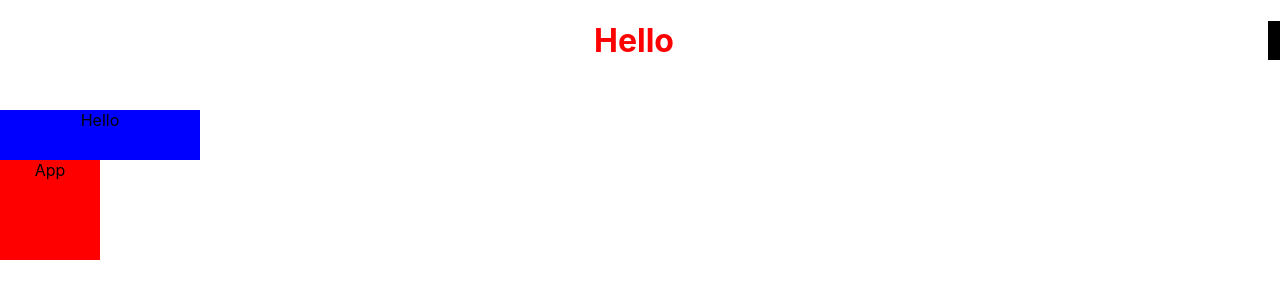
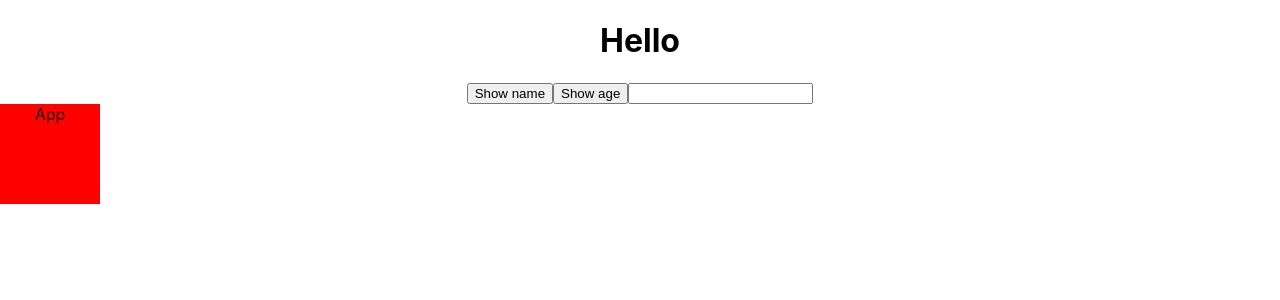
Before and after one commit to leehenson/React_study, a JavaScript app in the folder react_cource/voca/: page / in a window 1280 px wide. Shown: the top 300 px of the page. Built offline with nearby package versions, Linux system fonts and the light colour scheme; the HTML template or start-up script is replaced by a standard one.

Commit message:
05. 이벤트 처리

```diff
--- a/react_cource/voca/src/component/Hello.js
+++ b/react_cource/voca/src/component/Hello.js
@@ -1,19 +1,34 @@
-import styles from './Hello.module.css';
+export default function Hello() {
+  function showName() {
+    console.log('Henson');
+  }
 
-export default function Hello() {
+  function showAge(age) {
+    console.log(age);
+  }
+
+  function showText(txt) {
+    console.log(txt);
+  }
+
   return (
     <div>
-      <h1
-        style={{
-          color: '#f00',
-          borderRight: '12px solid #000',
-          marginBottom: '50px',
-          opacity: 1,
+      <h1>Hello</h1>
+      <button onClick={showName}>Show name</button>
+      <button
+        onClick={() => {
+          showAge(29);
         }}
       >
-        Hello
-      </h1>
-      <div className={styles.box}>Hello</div>
+        Show age
+      </button>
+      <input
+        thype="text"
+        onChange={(e) => {
+          const txt = e.target.value;
+          showText(txt);
+        }}
+      />
     </div>
   );
 }
```
Also changed, not shown: 1 other file (tests, documents, lock files or other folders).
